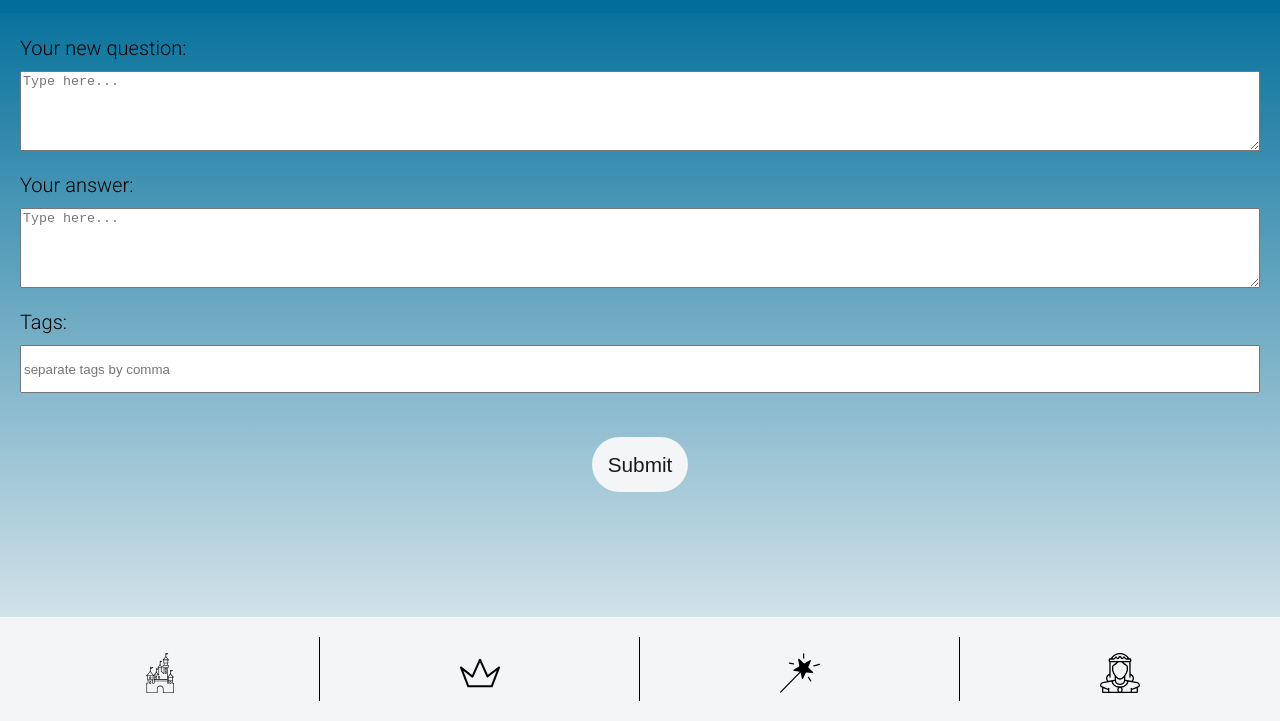
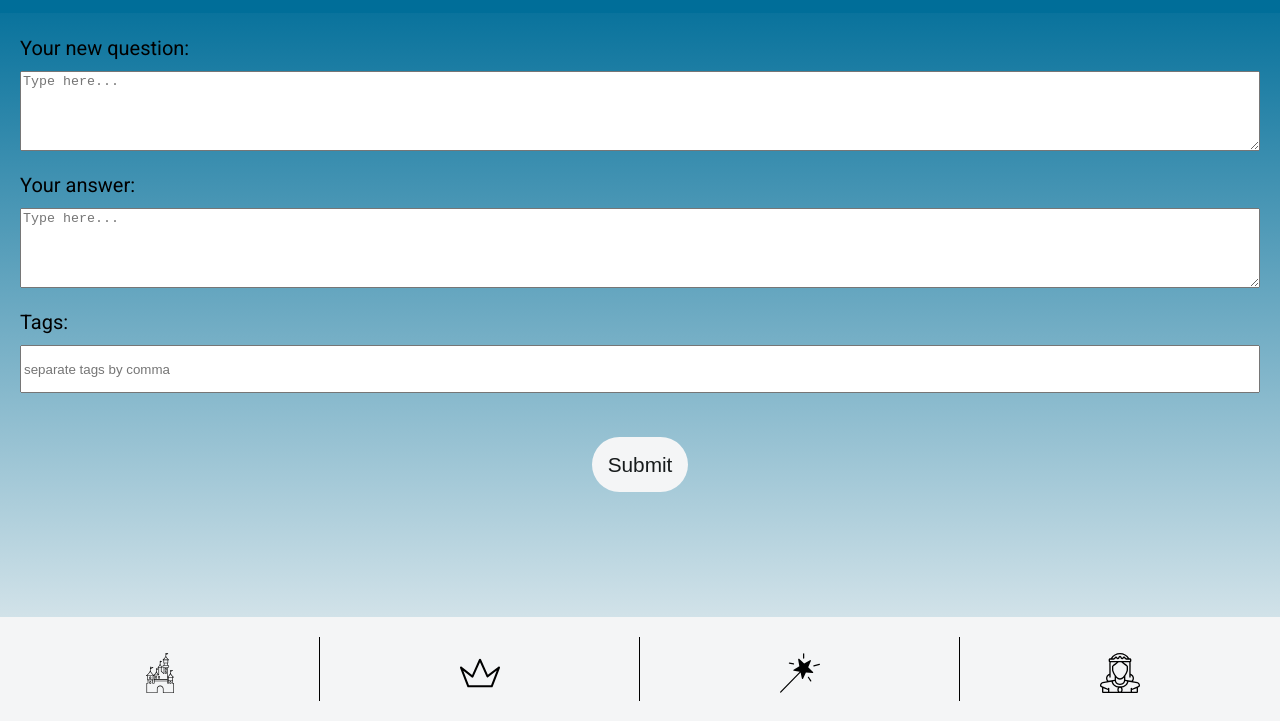
Before and after one commit to heleah/quiz-app, a website built with Vite: page addquestion.html in a window 1280 px wide. Shown: the part 79-800 px from the top of the page. Built offline with nearby package versions, Linux system fonts and the light colour scheme; a web font is replaced by a local one.

```diff
--- a/css/components/addquestion.css
+++ b/css/components/addquestion.css
@@ -1,6 +1,10 @@
 form {
   display: flex;
   flex-direction: column;
+}
+
+label {
+  font-weight: 400;
 }
 
 textarea {
```
